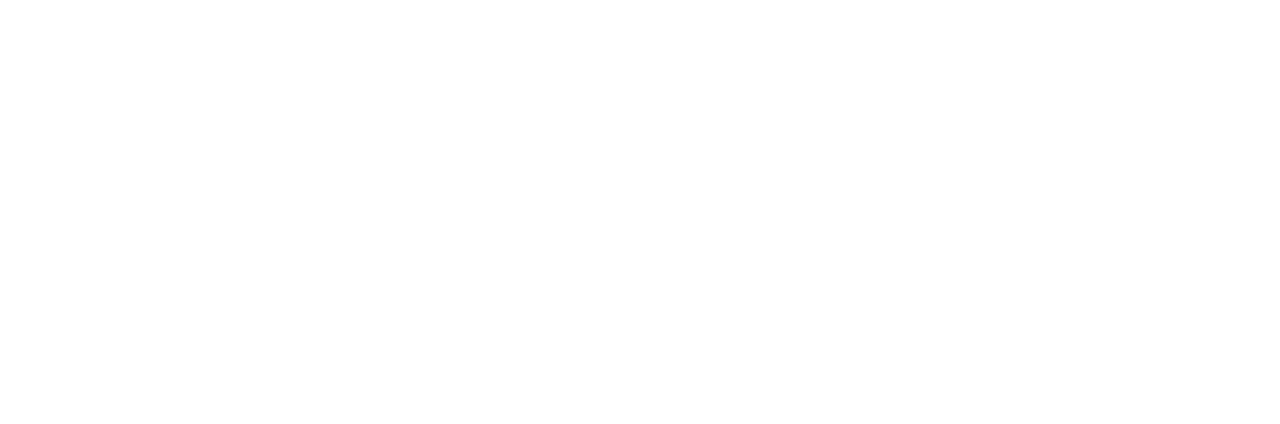
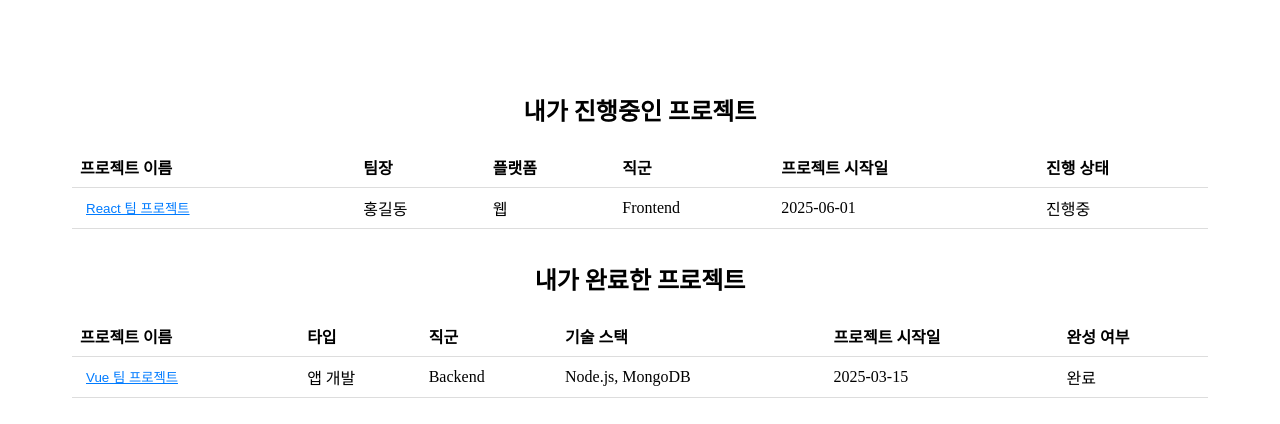
Before and after one commit to CROM-IDLE-CROMI/Team-IT-FE, a React (Vite) app: page /myprojectmain in a window 1280 px wide. Before the commit this address had no page. Shown: the top 424 px of the page. Built offline with nearby package versions, Linux system fonts and the light colour scheme.

Commit message:
Feat : 로그인, 회원가입 제한사항 추가 및 마이프로젝트 기본 UI 추가

```diff
--- a/src/App.css
+++ b/src/App.css
@@ -187,3 +187,31 @@
   justify-content: space-between;
   align-items: center;
 }
+
+/* =====================================================
+   마이프로젝트 페이지 스타일
+====================================================== */
+
+.myproject-container {
+  padding: 2rem;
+}
+
+table {
+  width: 100%;
+  border-collapse: collapse;
+  margin-bottom: 2rem;
+}
+
+th, td {
+  border-bottom: 1px solid #ddd;
+  padding: 0.5rem;
+  text-align: left;
+}
+
+.project-link {
+  background: none;
+  border: none;
+  color: #007bff;
+  text-decoration: underline;
+  cursor: pointer;
+}
--- a/src/App.tsx
+++ b/src/App.tsx
@@ -1,8 +1,8 @@
-import React from 'react';
 import { BrowserRouter as Router, Routes, Route } from 'react-router-dom';
 import Login from './pages/Login';
 import Signup from './pages/Signup';
-import Home from './pages/Home'; // 따로 분리해서 작성
+import Home from './pages/Home';
+import MyProjectMain from './pages/MyprojectMain';
 
 function App() {
   return (
@@ -11,6 +11,7 @@
         <Route path="/" element={<Home />} />
         <Route path="/login" element={<Login />} />
         <Route path="/signup" element={<Signup />} />
+        <Route path="/myprojectmain" element={<MyProjectMain />} />
       </Routes>
     </Router>
   );
--- /dev/null
+++ b/src/components/PlatformEnum.ts
@@ -0,0 +1,8 @@
+export const Platform = {
+  WEB: '웹',
+  APP: '앱',
+  GAME: '게임',
+  ETC: '기타',
+} as const;
+
+export type Platform = typeof Platform[keyof typeof Platform];
--- a/src/pages/Home.tsx
+++ b/src/pages/Home.tsx
@@ -1,4 +1,3 @@
-import React from 'react';
 import { useNavigate } from 'react-router-dom';
 
 const Home = () => {
@@ -9,6 +8,7 @@
       <h2>홈 화면</h2>
       <button onClick={() => navigate('/login')}>로그인</button>
       <button onClick={() => navigate('/signup')}>회원가입</button>
+      <button onClick={() => navigate('/myprojectmain')}>마이프로젝트</button>
     </div>
   );
 };
--- /dev/null
+++ b/src/pages/MyprojectMain.tsx
@@ -0,0 +1,120 @@
+import { useEffect, useState } from 'react';
+import { useNavigate } from 'react-router-dom';
+import { Platform } from '../components/PlatformEnum';
+
+interface Project_table {
+  id: bigint;
+  project_name: string;
+  owner_id: string;
+  platform: Platform; // ENUM type, components/PlatformEnum에서 정의함
+  role: string;
+  start_date: string;
+  status: 'ongoing' | 'completed';
+  type?: string;
+  stack?: string;
+  isComplete?: boolean;
+}
+
+export default function MyProjectMain() {
+  const [projects, setProjects] = useState<Project_table[]>([]);
+  const navigate = useNavigate();
+
+  // 나중에 api 호출로 대체
+  useEffect(() => {
+    const mockData: Project_table[] = [
+      {
+        id: 1n,
+        project_name: 'React 팀 프로젝트',
+        owner_id: '홍길동',
+        platform: Platform.WEB,
+        role: 'Frontend',
+        start_date: '2025-06-01',
+        status: 'ongoing',
+      },
+      {
+        id: 2n,
+        project_name: 'Vue 팀 프로젝트',
+        owner_id: '김철수',
+        platform: Platform.WEB,
+        role: 'Backend',
+        start_date: '2025-03-15',
+        status: 'completed',
+        type: '앱 개발',
+        stack: 'Node.js, MongoDB',
+        isComplete: true,
+      },
+    ];
+    setProjects(mockData);
+  }, []);
+
+  const handleProjectClick = (id: bigint) => {
+    navigate(`/project/${id.toString()}`);
+  };
+
+  const ongoing = projects.filter((p) => p.status === 'ongoing');
+  const completed = projects.filter((p) => p.status === 'completed');
+
+  return (
+    <div className="myproject-container">
+      <h2>내가 진행중인 프로젝트</h2>
+      <table>
+        <thead>
+          <tr>
+            <th>프로젝트 이름</th>
+            <th>팀장</th>
+            <th>플랫폼</th>
+            <th>직군</th>
+            <th>프로젝트 시작일</th>
+            <th>진행 상태</th>
+          </tr>
+        </thead>
+        <tbody>
+          {ongoing.map((project) => (
+            <tr key={project.id.toString()}>
+              <td>
+                <button onClick={() => handleProjectClick(project.id)} className="project-link">
+                  {project.project_name}
+                </button>
+              </td>
+              <td>{project.owner_id}</td>
+              <td>{project.platform}</td>
+              <td>{project.role}</td>
+              <td>{project.start_date}</td>
+              <td>진행중</td>
+            </tr>
+          ))}
+        </tbody>
+      </table>
+
+      <h2>내가 완료한 프로젝트</h2>
+      <table>
+        <thead>
+          <tr>
+            <th>프로젝트 이름</th>
+            <th>타입</th>
+            <th>직군</th>
+            <th>기술 스택</th>
+            <th>프로젝트 시작일</th>
+            <th>완성 여부</th>
+          </tr>
+        </thead>
+        <tbody>
+          {completed.map((project) => (
+            <tr key={project.id.toString()}>
+              <td>
+                <button onClick={() => handleProjectClick(project.id)} className="project-link">
+                  {project.project_name}
+                </button>
+              </td>
+              <td>{project.type}</td>
+              <td>{project.role}</td>
+              <td>{project.stack}</td>
+              <td>{project.start_date}</td>
+              <td>{project.isComplete ? '완료' : '미완료'}</td>
+            </tr>
+          ))}
+        </tbody>
+      </table>
+    </div>
+  );
+}
--- a/src/pages/Signup.tsx
+++ b/src/pages/Signup.tsx
@@ -14,23 +14,74 @@
 
   const handleSignup = (e: React.FormEvent) => {
     e.preventDefault();
-    // 입력받은 생일 하나로 합치기
+    setError('');
+
+    // 생일 조합
     const fullBirth = Number(`${birth.year}${birth.month.padStart(2, '0')}${birth.day.padStart(2, '0')}`);
+
+    // 유효성 검사
+    //const nickRegex = /^[a-zA-z0-9]{8,15}$/;
+    const idRegex = /^[a-zA-Z0-9]{8,15}$/;
+    const passwordRegex = /^(?=.*[A-Za-z])(?=.*\d)(?=.*[!@#$%^&*])[A-Za-z\d!@#$%^&*]{8,20}$/;
+    const emailRegex = /^[^\s@]+@[^\s@]+\.[^\s@]+$/;
+
+    const isValidBirthdate = (year: string, month: string, day: string): boolean => {
+      const y = Number(year);
+      const m = Number(month);
+      const d = Number(day);
+
+      if (isNaN(y) || isNaN(m) || isNaN(d)) return false;
+      if (m < 1 || m > 12 || d < 1 || d > 31) return false;
+      if (y < 1900) return false;
+
+
+      const date = new Date(y, m - 1, d);
+      const today = new Date();
+
+      // 날짜 구성 요소 확인
+      const isCorrectDate =
+        date.getFullYear() === y &&
+        date.getMonth() === m - 1 &&
+        date.getDate() === d;
+
+      const isNotFuture = date <= today;
+
+      return isCorrectDate && isNotFuture;
+    };
+
+    if (!name || !id || !password || !confirmPassword || !email || !birth.year || !birth.month || !birth.day) {
+      setError('모든 칸을 채워주세요!');
+      return;
+    }
+
+    if (!idRegex.test(id)) {
+      setError('아이디는 5~15자의 영문 또는 숫자여야 합니다.');
+      return;
+    }
+
+    if (!passwordRegex.test(password)) {
+      setError('비밀번호는 8~20자이며, 영문과 숫자, 특수문자(!@#$%^&*)를 포함해야 합니다.');
+      return;
+    }
 
     if (password !== confirmPassword) {
       setError('비밀번호가 일치하지 않습니다.');
       return;
     }
 
-    if (localStorage.getItem(id)) {
-      setError('이미 존재하는 아이디입니다.');
+    if (!emailRegex.test(email)) {
+      setError('이메일 형식이 올바르지 않습니다.');
       return;
     }
 
-    if (id == '' || password == '' || confirmPassword == '' || name == '' ||
-       email == '' || birth.year == '' || birth.month == '' || birth.day == '' ||
-       error == '') {
-      setError('모든 칸을 채워주세요!');
+    // 유효한 생년월일인지 확인
+    if (!isValidBirthdate(birth.year, birth.month, birth.day)) {
+      setError('올바른 생년월일을 입력해주세요.');
+      return;
+    }
+
+    if (localStorage.getItem(id)) {
+      setError('이미 존재하는 아이디입니다.');
       return;
     }
 
```
Also changed, not shown: src/pages/MyprojectDetail.tsx (added, +13 -0 lines).
